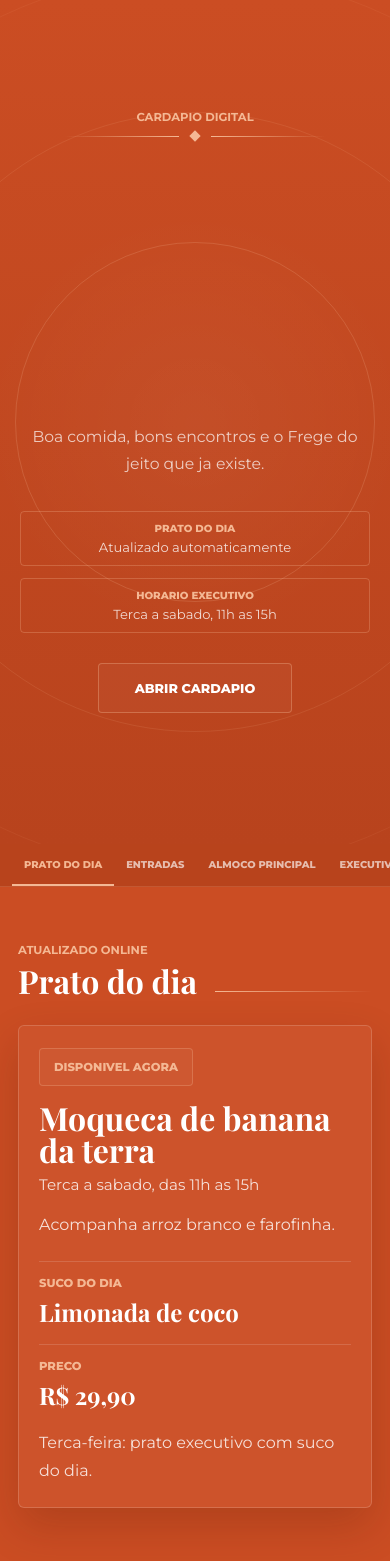
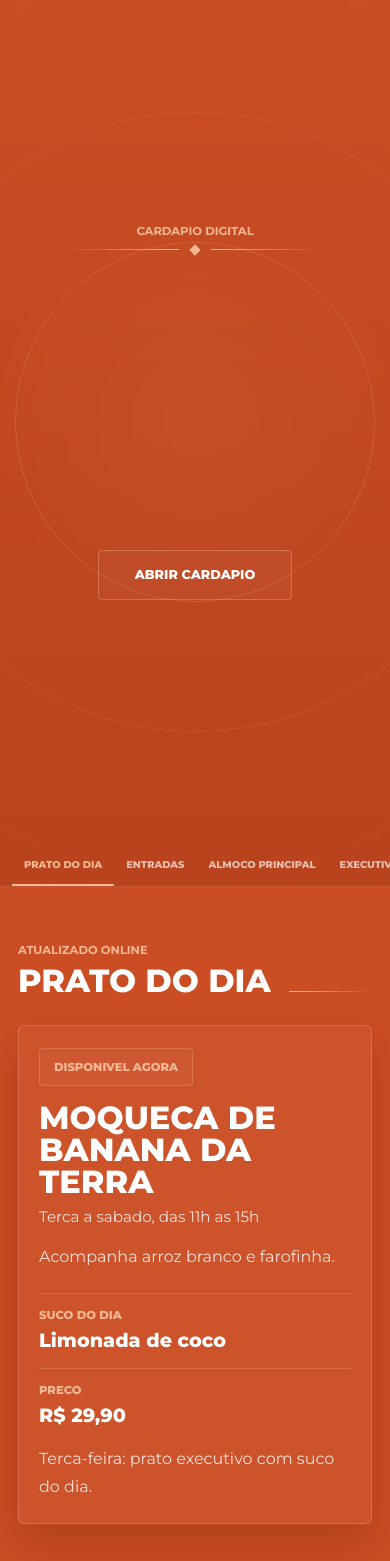
Before and after one commit to btcsolucoes/restaurante-frege, a plain HTML site: page index.html in a window 390 px wide. Shown: the top 1561 px of the page. Drawn offline with nearby package versions, Linux system fonts and the light colour scheme; a web font is replaced by a local one.

Commit message:
Fix Pages assets and simplify Frege layout

```diff
--- a/index.html
+++ b/index.html
@@ -4,14 +4,11 @@
     <meta charset="UTF-8" />
     <meta name="viewport" content="width=device-width, initial-scale=1.0" />
     <title>Frege | Cardapio</title>
-    <meta
-      name="description"
-      content="Cardapio digital do Frege com capa em tela cheia e prato do dia automatico."
-    />
+    <meta name="description" content="Cardapio digital do Frege." />
     <link rel="preconnect" href="https://fonts.googleapis.com" />
     <link rel="preconnect" href="https://fonts.gstatic.com" crossorigin />
     <link
-      href="https://fonts.googleapis.com/css2?family=Playfair+Display:ital,wght@0,400;0,700;0,900;1,400&family=Montserrat:wght@300;400;500;600;700;800&display=swap"
+      href="https://fonts.googleapis.com/css2?family=Montserrat:wght@400;500;600;700;800&display=swap"
       rel="stylesheet"
     />
     <link rel="stylesheet" href="./styles.css" />
@@ -34,17 +31,6 @@
           src="./assets/logo-white-hq.png"
           alt="Logo do Frege"
         />
-        <p class="hero__subtitle">Boa comida, bons encontros e o Frege do jeito que ja existe.</p>
-        <div class="hero__pills">
-          <div class="hero__pill">
-            <span class="hero__pill-label">Prato do dia</span>
-            <span class="hero__pill-value">Atualizado automaticamente</span>
-          </div>
-          <div class="hero__pill">
-            <span class="hero__pill-label">Horario executivo</span>
-            <span class="hero__pill-value">Terca a sabado, 11h as 15h</span>
-          </div>
-        </div>
         <a class="hero__cta" href="#prato-do-dia">Abrir cardapio</a>
       </div>
     </header>
@@ -100,7 +86,7 @@
           </div>
         </div>
         <article class="menu-page">
-          <img src="./_pdf_extract/page_1.png" alt="Pagina de entradas do Frege" />
+          <img src="./pages/page_1.png" alt="Pagina de entradas do Frege" />
         </article>
       </section>
 
@@ -112,7 +98,7 @@
           </div>
         </div>
         <article class="menu-page">
-          <img src="./_pdf_extract/page_2.png" alt="Pagina de almoco principal do Frege" />
+          <img src="./pages/page_2.png" alt="Pagina de almoco principal do Frege" />
         </article>
       </section>
 
@@ -125,7 +111,7 @@
         </div>
         <article class="menu-page">
           <img
-            src="./_pdf_extract/page_3.png"
+            src="./pages/page_3.png"
             alt="Pagina de prato executivo, sobremesas e porcao extra do Frege"
           />
         </article>
@@ -139,7 +125,7 @@
           </div>
         </div>
         <article class="menu-page">
-          <img src="./_pdf_extract/page_4.png" alt="Pagina de bebidas, cervejas e drinks do Frege" />
+          <img src="./pages/page_4.png" alt="Pagina de bebidas, cervejas e drinks do Frege" />
         </article>
       </section>
 
@@ -152,10 +138,10 @@
         </div>
         <div class="menu-pages menu-pages--double">
           <article class="menu-page">
-            <img src="./_pdf_extract/page_5.png" alt="Pagina de coqueteis sem alcool e classicos do Frege" />
+            <img src="./pages/page_5.png" alt="Pagina de coqueteis sem alcool e classicos do Frege" />
           </article>
           <article class="menu-page">
-            <img src="./_pdf_extract/page_6.png" alt="Pagina de destilados e cachacas do Frege" />
+            <img src="./pages/page_6.png" alt="Pagina de destilados e cachacas do Frege" />
           </article>
         </div>
       </section>
@@ -168,7 +154,7 @@
           </div>
         </div>
         <article class="menu-page">
-          <img src="./_pdf_extract/page_6.png" alt="Pagina de destilados e cachacas do Frege" />
+          <img src="./pages/page_6.png" alt="Pagina de destilados e cachacas do Frege" />
         </article>
       </section>
 
@@ -181,10 +167,10 @@
         </div>
         <div class="menu-pages menu-pages--double">
           <article class="menu-page menu-page--wine">
-            <img src="./_pdf_extract/page_7.png" alt="Primeira pagina da carta de vinhos do Frege" />
+            <img src="./pages/page_7.png" alt="Primeira pagina da carta de vinhos do Frege" />
           </article>
           <article class="menu-page menu-page--wine">
-            <img src="./_pdf_extract/page_8.png" alt="Segunda pagina da carta de vinhos do Frege" />
+            <img src="./pages/page_8.png" alt="Segunda pagina da carta de vinhos do Frege" />
           </article>
         </div>
       </section>
--- a/styles.css
+++ b/styles.css
@@ -71,7 +71,7 @@ img {
 .hero__content {
   position: relative;
   z-index: 1;
-  width: min(100%, 820px);
+  width: min(100%, 760px);
   display: grid;
   justify-items: center;
 }
@@ -115,45 +115,7 @@ img {
 
 .hero__logo {
   width: min(88vw, 780px);
-  margin-bottom: 16px;
-}
-
-.hero__subtitle {
-  margin: 0 0 34px;
-  max-width: 560px;
-  font-size: 0.98rem;
-  line-height: 1.7;
-  color: rgba(255, 255, 255, 0.72);
-}
-
-.hero__pills {
-  display: flex;
-  flex-wrap: wrap;
-  justify-content: center;
-  gap: 12px;
-  margin-bottom: 30px;
-}
-
-.hero__pill {
-  min-width: 220px;
-  padding: 10px 16px;
-  border: 1px solid rgba(244, 184, 148, 0.28);
-  border-radius: 4px;
-  display: flex;
-  flex-direction: column;
-  gap: 4px;
-}
-
-.hero__pill-label {
-  font-size: 0.64rem;
-  text-transform: uppercase;
-  font-weight: 800;
-  color: var(--terracotta-soft);
-}
-
-.hero__pill-value {
-  font-size: 0.82rem;
-  color: rgba(255, 255, 255, 0.8);
+  margin-bottom: 28px;
 }
 
 .hero__cta {
@@ -250,9 +212,9 @@ img {
 
 .section__title {
   margin: 0;
-  font-family: "Playfair Display", serif;
-  font-size: clamp(2rem, 4vw, 3rem);
-  font-weight: 700;
+  font-size: clamp(2rem, 4vw, 2.8rem);
+  font-weight: 800;
+  text-transform: uppercase;
   line-height: 1;
 }
 
@@ -281,8 +243,9 @@ img {
 
 .special-card__title {
   margin: 16px 0 6px;
-  font-family: "Playfair Display", serif;
-  font-size: clamp(2rem, 4vw, 3rem);
+  font-size: clamp(2rem, 4vw, 2.8rem);
+  font-weight: 800;
+  text-transform: uppercase;
   line-height: 1;
 }
 
@@ -325,9 +288,8 @@ img {
 }
 
 .special-card__meta strong {
-  font-family: "Playfair Display", serif;
-  font-size: 1.5rem;
-  font-weight: 700;
+  font-size: 1.2rem;
+  font-weight: 800;
 }
 
 .special-card__note {
@@ -340,7 +302,7 @@ img {
 }
 
 .menu-pages--double {
-  grid-template-columns: repeat(auto-fit, minmax(300px, 1fr));
+  grid-template-columns: repeat(auto-fit, minmax(320px, 1fr));
 }
 
 .menu-page {
@@ -374,11 +336,6 @@ img {
     padding-top: 24px;
   }
 
-  .hero__pill {
-    width: 100%;
-    min-width: 0;
-  }
-
   .section-nav__link {
     padding: 14px 12px;
     font-size: 0.62rem;
```
Also changed, not shown: pages/page_1.png (renamed from _pdf_extract/page_1.png), pages/page_2.png (renamed from _pdf_extract/page_2.png), pages/page_3.png (renamed from _pdf_extract/page_3.png), pages/page_4.png (renamed from _pdf_extract/page_4.png), pages/page_5.png (renamed from _pdf_extract/page_5.png), pages/page_6.png (renamed from _pdf_extract/page_6.png), pages/page_7.png (renamed from _pdf_extract/page_7.png), pages/page_8.png (renamed from _pdf_extract/page_8.png), 1 other file.
